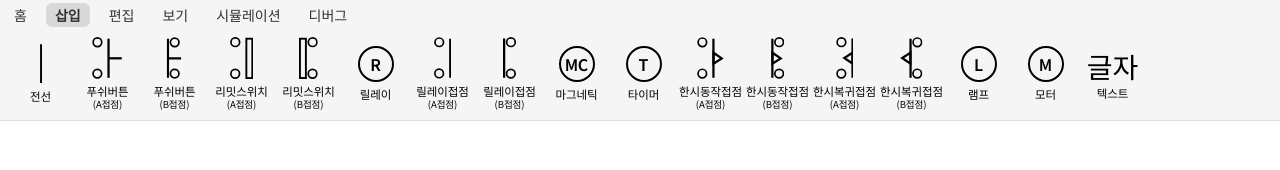
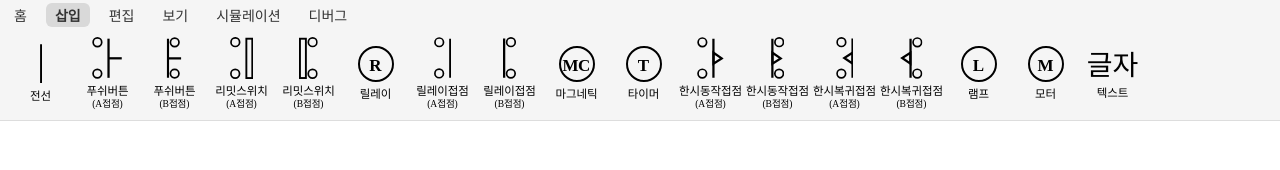
Before and after one commit to Kimdonghyeon7645/Electron_Study, a React (Create React App) app in the folder electron-lab-app/: page / in a window 1280 px wide. Both pictures are taken after a click on the element "삽입". Shown: the top 170 px of the page. Built offline with nearby package versions, Linux system fonts and the light colour scheme.

Commit message:
code : circular symbol 컴포넌트화

```diff
--- a/electron-lab-app/src/App.js
+++ b/electron-lab-app/src/App.js
@@ -1,4 +1,4 @@
-import { Body } from "./Styles";
+import { Body } from "components/common/styles";
 import Board from "./components/Board";
 import RibbonMenu from "./components/RibbonMenu";
 import StatusBar from "./components/StatusBar";
--- a/electron-lab-app/src/components/Board/styles.js
+++ b/electron-lab-app/src/components/Board/styles.js
@@ -1,5 +1,5 @@
+import { SrollBar } from "components/common/styles";
 import { styled } from "styled-components";
-import { SrollBar } from "Styles";
 
 const gridLineColor = "#00000010";
 const gridLineSize = "0.5px";
--- a/electron-lab-app/src/components/RibbonMenu/Tab/InsertTab.js
+++ b/electron-lab-app/src/components/RibbonMenu/Tab/InsertTab.js
@@ -7,16 +7,19 @@ import {
 import useBaseStore from "store";
 
 const InsertTab = () => {
-  const { insertTarget, setInsertTarget } = useBaseStore();
+  const { insertTarget, setInsertTarget, setInsertTargetOption } = useBaseStore();
+
+  const handleItemClick = (target) => {
+    setInsertTarget(insertTarget === target?.value ? null : target?.value);
+  };
+
   return (
     <RibbonMenuSection>
       {Object.values(SYMBOLS).map((ele, index) => (
         <RibbonMenuItem
           key={index}
           active={(ele?.value === insertTarget).toString()}
-          onClick={() => {
-            setInsertTarget(insertTarget === ele?.value ? null : ele?.value);
-          }}
+          onClick={() => handleItemClick(ele)}
           minWidth="63px"
         >
           {ele.icon && ele.icon}
--- a/electron-lab-app/src/components/RibbonMenu/styles.js
+++ b/electron-lab-app/src/components/RibbonMenu/styles.js
@@ -1,5 +1,5 @@
+import { DisableDrag, SrollBarMini } from "components/common/styles";
 import { styled } from "styled-components";
-import { DisableDrag, SrollBarMini } from "Styles";
 
 export const RibbonTapSection = styled.div`
   width: full;
--- a/electron-lab-app/src/components/StatusBar/styles.js
+++ b/electron-lab-app/src/components/StatusBar/styles.js
@@ -1,4 +1,4 @@
-import { DisableDrag } from "Styles";
+import { DisableDrag } from "components/common/styles";
 import { styled } from "styled-components";
 
 export const StatusBarWrapper = styled.div`
--- /dev/null
+++ b/electron-lab-app/src/components/common/CircularSymbol.js
@@ -0,0 +1,9 @@
+import { CircularWrapper } from "./styles";
+
+const CircularSymbol = ({ label = "", fill = "#000000" }) => (
+  <CircularWrapper fill={fill}>
+    <span>{label}</span>
+  </CircularWrapper>
+);
+
+export default CircularSymbol;
--- a/electron-lab-app/src/Styles.js
+++ b/electron-lab-app/src/components/common/styles.js
@@ -1,4 +1,3 @@
-import "./App.css";
 import styled, { css } from "styled-components";
 
 export const SrollBar = css`
@@ -41,7 +40,6 @@ export const SrollBarMini = css`
   }
 `;
 
-
 export const DisableDrag = css`
   -webkit-touch-callout: none; /* iOS Safari */
   -webkit-user-select: none; /* Safari */
@@ -58,7 +56,7 @@ export const Body = styled.div`
   background-color: #ffffff;
 `;
 
-export const CircularSymbol = styled.div`
+export const CircularWrapper = styled.div`
   height: 32px;
   width: 32px;
 
@@ -67,14 +65,16 @@ export const CircularSymbol = styled.div`
   align-items: center;
 
   border-radius: 999px;
-  border: 2.4px solid ${(props) => (props.fill && props.fill)};
+  border: 2.4px solid ${(props) => props.fill && props.fill};
   letter-spacing: -0.5px;
   cursor: default;
 
+  font-size: 17px;
+  font-weight: 600;
+  color: ${(props) => (props.fill ? props.fill : "#000000")};
+
   & > * {
-    padding: 0 0.5px 1.5px 0;
-    font-size: 16px;
-    font-weight: 600;
-    color: ${(props) => (props.fill ? props.fill : "#000000")};
+    padding: 3px 0.5px 0 0;
+    text-align: center;
   }
 `;
--- a/electron-lab-app/src/constants/symbols.js
+++ b/electron-lab-app/src/constants/symbols.js
@@ -10,7 +10,7 @@ import TimerOnDelayAContact from "assets/symbol/TimerOnDelayAContact";
 import TimerOnDelayBContact from "assets/symbol/TimerOnDelayBContact";
 import Wire from "assets/symbol/Wire";
 import { INSERTABLE_OBJ } from "./enums";
-import { CircularSymbol } from "Styles";
+import CircularSymbol from "components/common/CircularSymbol";
 
 export const SYMBOLS = {
   WIRE: {
@@ -81,15 +81,9 @@ export const SYMBOLS = {
   },
   RELAY: {
     name: "릴레이",
-    icon: (
-      <CircularSymbol>
-        <span>R</span>
-      </CircularSymbol>
-    ),
-    getIcon: (fill, isVertical) => (
-      <CircularSymbol fill={fill}>
-        <span>R</span>
-      </CircularSymbol>
+    icon: <CircularSymbol label="R" />,
+    getIcon: (fill, isVertical, label = "R") => (
+      <CircularSymbol label={label} fill={fill} />
     ),
     value: INSERTABLE_OBJ.RELAY,
     offsetX: 18,
@@ -132,15 +126,9 @@ export const SYMBOLS = {
   // },
   MC: {
     name: "마그네틱",
-    icon: (
-      <CircularSymbol>
-        <span>MC</span>
-      </CircularSymbol>
-    ),
-    getIcon: (fill, isVertical) => (
-      <CircularSymbol fill={fill}>
-        <span>MC</span>
-      </CircularSymbol>
+    icon: <CircularSymbol label="MC" />,
+    getIcon: (fill, isVertical, label = "MC") => (
+      <CircularSymbol label={label} fill={fill} />
     ),
     value: INSERTABLE_OBJ.MC,
     offsetX: 18,
@@ -149,15 +137,9 @@ export const SYMBOLS = {
   },
   TIMER: {
     name: "타이머",
-    icon: (
-      <CircularSymbol>
-        <span>T</span>
-      </CircularSymbol>
-    ),
-    getIcon: (fill, isVertical) => (
-      <CircularSymbol fill={fill}>
-        <span>T</span>
-      </CircularSymbol>
+    icon: <CircularSymbol label="T" />,
+    getIcon: (fill, isVertical, label = "T") => (
+      <CircularSymbol label={label} fill={fill} />
     ),
     value: INSERTABLE_OBJ.TIMER,
     offsetX: 18,
@@ -214,32 +196,21 @@ export const SYMBOLS = {
   },
   LAMP: {
     name: "램프",
-    icon: (
-      <CircularSymbol>
-        <span>L</span>
-      </CircularSymbol>
-    ),
-    getIcon: (fill, isVertical) => (
-      <CircularSymbol fill={fill}>
-        <span>L</span>
-      </CircularSymbol>
+    icon: <CircularSymbol label="L" />,
+    getIcon: (fill, isVertical, label = "L") => (
+      <CircularSymbol label={label} fill={fill} />
     ),
     value: INSERTABLE_OBJ.LAMP,
     offsetX: 18,
     offsetY: 18,
     height: 36,
+    options: {},
   },
   MOTOR: {
     name: "모터",
-    icon: (
-      <CircularSymbol>
-        <span>M</span>
-      </CircularSymbol>
-    ),
-    getIcon: (fill, isVertical) => (
-      <CircularSymbol fill={fill}>
-        <span>M</span>
-      </CircularSymbol>
+    icon: <CircularSymbol label="M" />,
+    getIcon: (fill, isVertical, label = "M") => (
+      <CircularSymbol label={label} fill={fill} />
     ),
     value: INSERTABLE_OBJ.MOTOR,
     offsetX: 18,
--- a/electron-lab-app/src/store/index.js
+++ b/electron-lab-app/src/store/index.js
@@ -6,6 +6,7 @@ const useBaseStore = create((set) => ({
   mode: MODE.INSERT,
   command: null,
   insertTarget: null,
+  insertTargetOption: {},
   wirePoint1: {},
   wirePoint2: {},
   isFixWirePoint1: false,
@@ -27,6 +28,7 @@ const useBaseStore = create((set) => ({
     set({
       command: CMD.INSERT,
       insertTarget: obj,
+      insertTargetOption: {},
       tempSymbol: {},
       wirePoint1: {},
       wirePoint2: {},
@@ -34,6 +36,7 @@ const useBaseStore = create((set) => ({
       isFixWirePoint1: false,
     });
   },
+  setInsertTargetOption: (option) => set({ insertTargetOption: option }),
   setWirePoint1: (point) => set({ wirePoint1: point }),
   setWirePoint2: (point) => {
     set((state) => {
```
